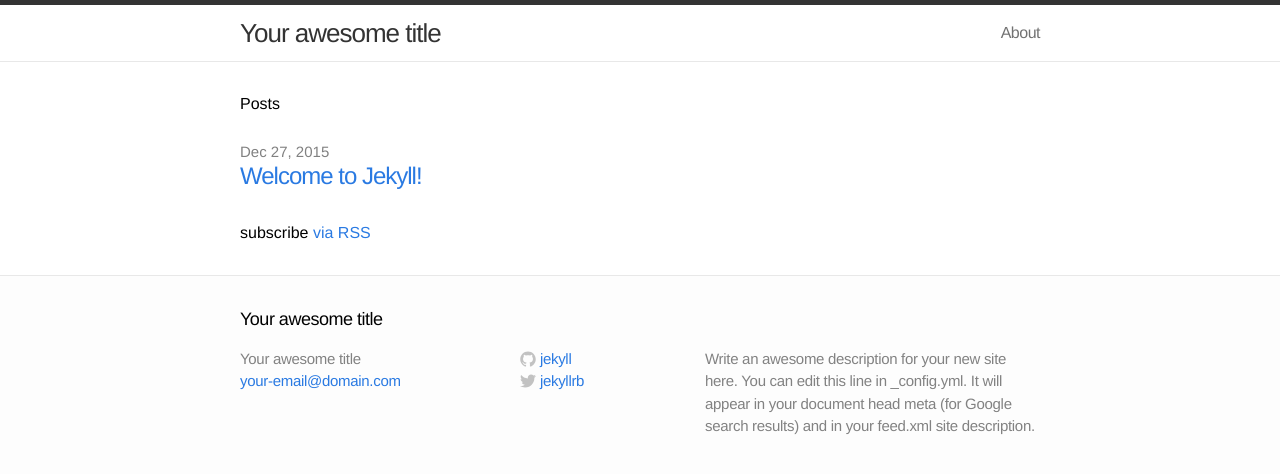
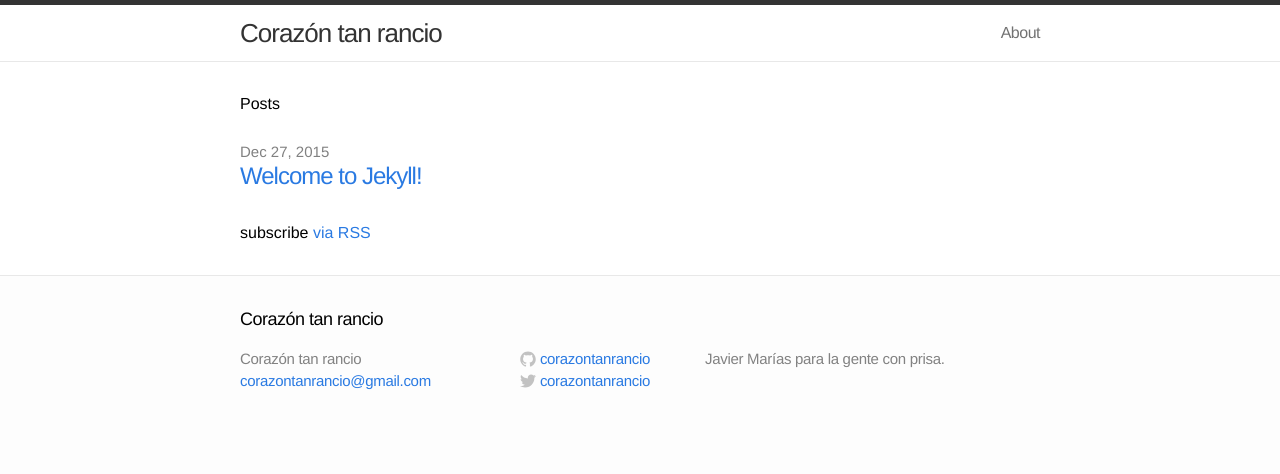
Before and after one commit to corazontanrancio/corazontanrancio.github.io, a Jekyll site: the page built from index.html, in a window 1280 px wide. Shown: the top 474 px of the page. Built offline with Jekyll 4.4.1, drawn with Linux system fonts in a browser that asks for light colours.

Commit message:
Configuration

```diff
--- a/_config.yml
+++ b/_config.yml
@@ -1,11 +1,11 @@
 # Site settings
-title: Your awesome title
-email: your-email@domain.com
-description: "Write an awesome description for your new site here. You can edit this line in _config.yml. It will appear in your document head meta (for Google search results) and in your feed.xml site description."
+title: Corazón tan rancio
+email: corazontanrancio@gmail.com
+description: "Javier Marías para la gente con prisa."
 baseurl: ""
-url: "http://yourdomain.com"
-twitter_username: jekyllrb
-github_username:  jekyll
+url: "http://corazontanrancio.github.io"
+twitter_username: corazontanrancio
+github_username:  corazontanrancio
 
 # Build settings
 markdown: kramdown
```
